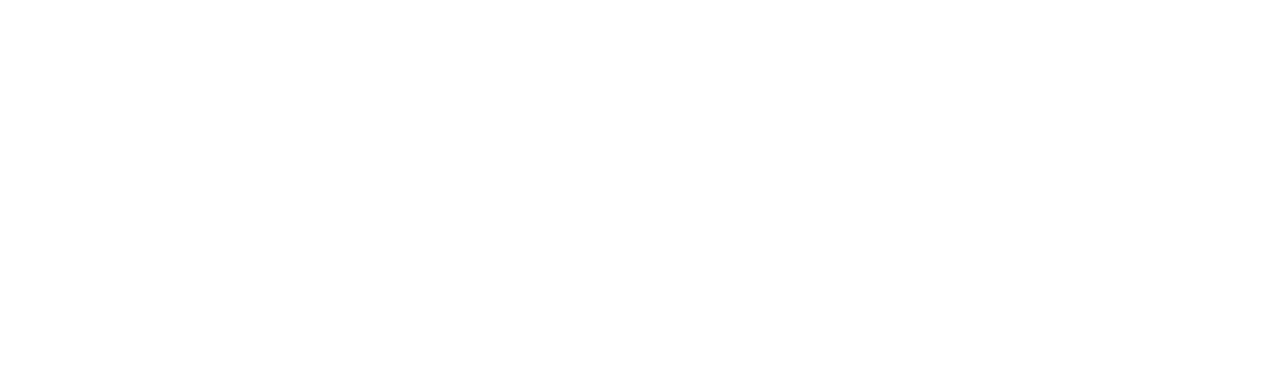
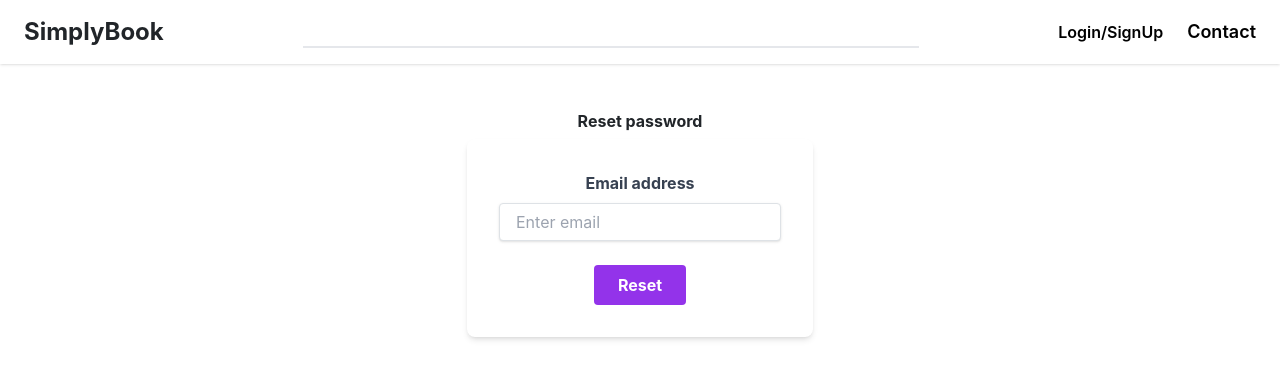
Before and after one commit to shivamyneni/Resto, a React (Create React App) app in the folder Frontend/: page /resetpw in a window 1280 px wide. Before the commit this address had no page. Shown: the top 378 px of the page. Built offline with nearby package versions, Linux system fonts and the light colour scheme.

Commit message:
Added ResetPassword and made marginal changes to signin/signup! Added route to App.js as well!

```diff
--- a/Frontend/src/App.js
+++ b/Frontend/src/App.js
@@ -14,6 +14,7 @@
 import EmailVerificationSent from './pages/auth/EmailVerificationSent';
 import VenueDetails from './pages/VenueDetails';
 import AddActivity from './pages/AddActivity';
+import ResetPassword from './pages/ResetPassword';
 
 export default function App() {
   return (
@@ -29,6 +30,7 @@
         <Route path="email-verification" element={<EmailVerificationSent/>} />
         <Route path="managevenue/:id" element={<VenueDetails />} />
         <Route path="AddActivity/:id" element={<AddActivity />} />
+        <Route path="resetpw" element={<ResetPassword />} />
       </Routes>
     </div>
   );
--- /dev/null
+++ b/Frontend/src/pages/ResetPassword.js
@@ -0,0 +1,60 @@
+import React,{useState} from 'react'
+import Header from '../components/Header';
+import { useNavigate,Link } from 'react-router-dom';
+import axios from 'axios';
+
+export default function ResetPassword() {
+    const navigate = useNavigate();
+    const [email, setEmail] = useState('')
+
+    const onSubmit = (e) => {
+        axios.post("/resetpw",{
+            email:email
+        }).then(res => {
+            console.log(res)
+            if (res.data.error) {
+                alert(res.data.error)
+            } else{
+                navigate("/signin")
+            }
+        })
+        .catch((error) => {
+            const errorCode = error.code;
+            const errorMessage = error.message;
+            console.log(errorCode, errorMessage);
+        })
+    }
+    return (
+        <div>
+            <Header />
+            <div className='flex flex-col items-center justify-center m-10'>
+                <h4 className='m-2'><b>Reset password</b></h4>
+                <form className='bg-white shadow-md rounded-lg p-8'>
+                    <div>
+                        <label className='block text-gray-700 font-bold mb-2' htmlFor="email-address">
+                            Email address
+                        </label>
+                        <input
+                            className='shadow appearance-none border rounded w-full py-2 px-3 text-gray-700 leading-tight focus:outline-none focus:shadow-outline'
+                            type="email"
+                            label="Email"
+                            value={email}
+                            onChange={(e) => setEmail(e.target.value)}
+                            required
+                            placeholder="Enter email"
+                        />
+                    </div>
+                    <br></br>
+                    <div>
+                        <button
+                            className='bg-purple-600 hover:bg-purple-700 text-white font-bold py-2 px-4 rounded'
+                            type="submit"
+                            onClick={onSubmit}>
+                            Reset
+                        </button>
+                    </div>
+                </form>
+            </div>
+        </div>
+    )
+}
--- a/Frontend/src/pages/auth/SignIn.js
+++ b/Frontend/src/pages/auth/SignIn.js
@@ -107,7 +107,7 @@
         <div>
             <Header />
             <div className='flex flex-col items-center justify-center m-10'>
-                <h4><b>Login here</b></h4>
+                <h4 className='m-2'><b>Login here</b></h4>
                 <form className='bg-white shadow-md rounded-lg p-8'>
                     <div className='mb-6'>
                         <label className='block text-gray-700 font-bold mb-2' htmlFor="email-address">Email address</label>
@@ -138,8 +138,11 @@
                         className='bg-purple-600 hover:bg-purple-700 text-white font-bold py-2 px-4 rounded'
                         onClick={onLogin}>Login</button>
                     </div>
+                    <p className="text-sm text-black text-center mb-2">
+                        No account yet? <Link to="/signup">Sign up</Link>
+                    </p>
                     <p className="text-sm text-black text-center">
-                        No account yet? <Link to="/signup">Sign up</Link>
+                        Forgot Password? <Link to="/resetpw">Reset Password</Link>
                     </p>
                 </form>
                 <div class="inline-flex items-center justify-center w-full">
--- a/Frontend/src/pages/auth/SignUp.js
+++ b/Frontend/src/pages/auth/SignUp.js
@@ -104,7 +104,7 @@
         <div>
             <Header />
             <div className='flex flex-col items-center justify-center m-10'>
-                <h4 className='m-1'><b>Register here</b></h4>
+                <h4 className='m-2'><b>Register here</b></h4>
                 <form className='bg-white shadow-md rounded-lg p-8'>
                     <div>
                         <label className='block text-gray-700 font-bold mb-2' htmlFor="your-name">
```
Lines whose indentation alone changed are shown as unchanged.
